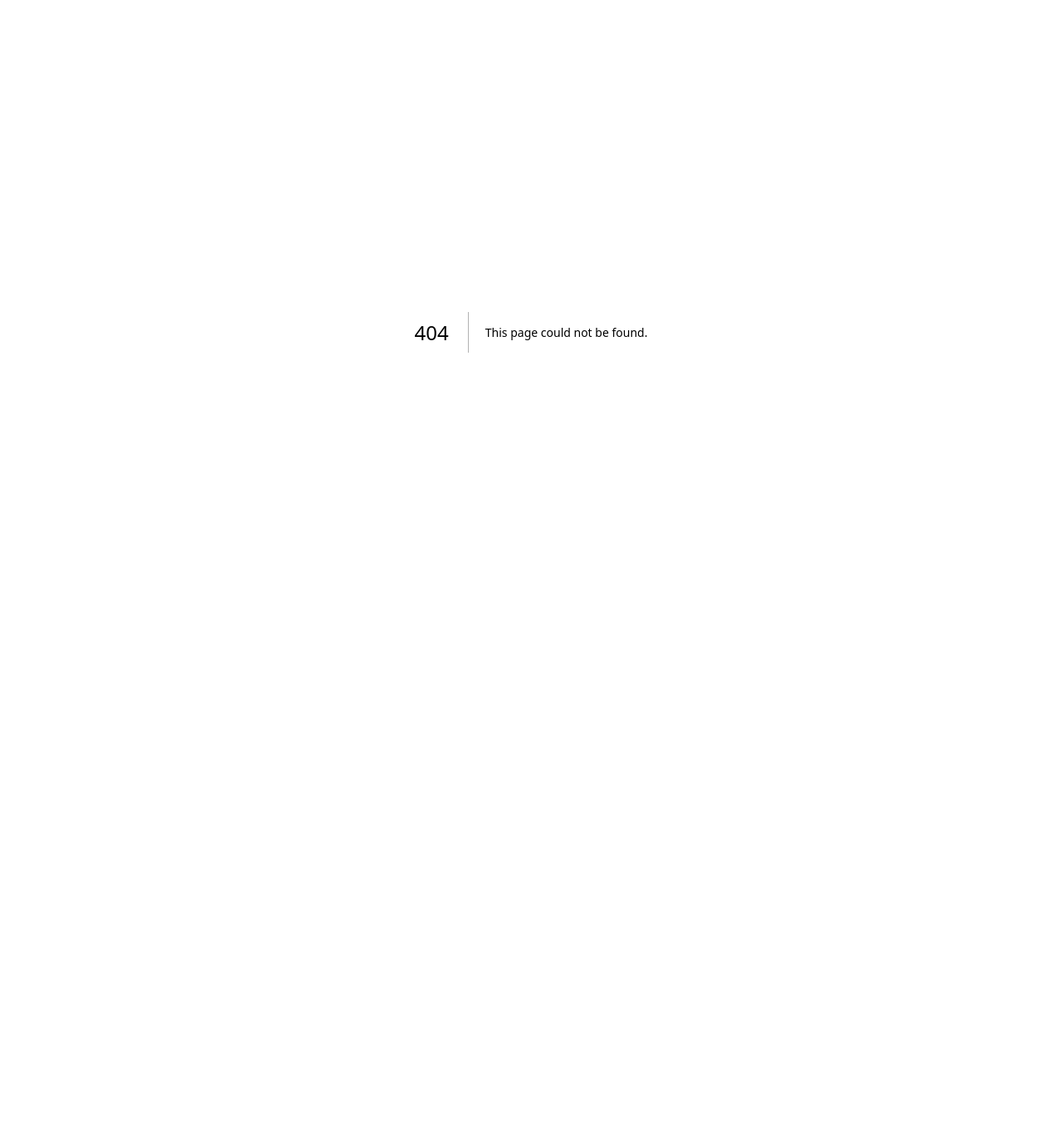
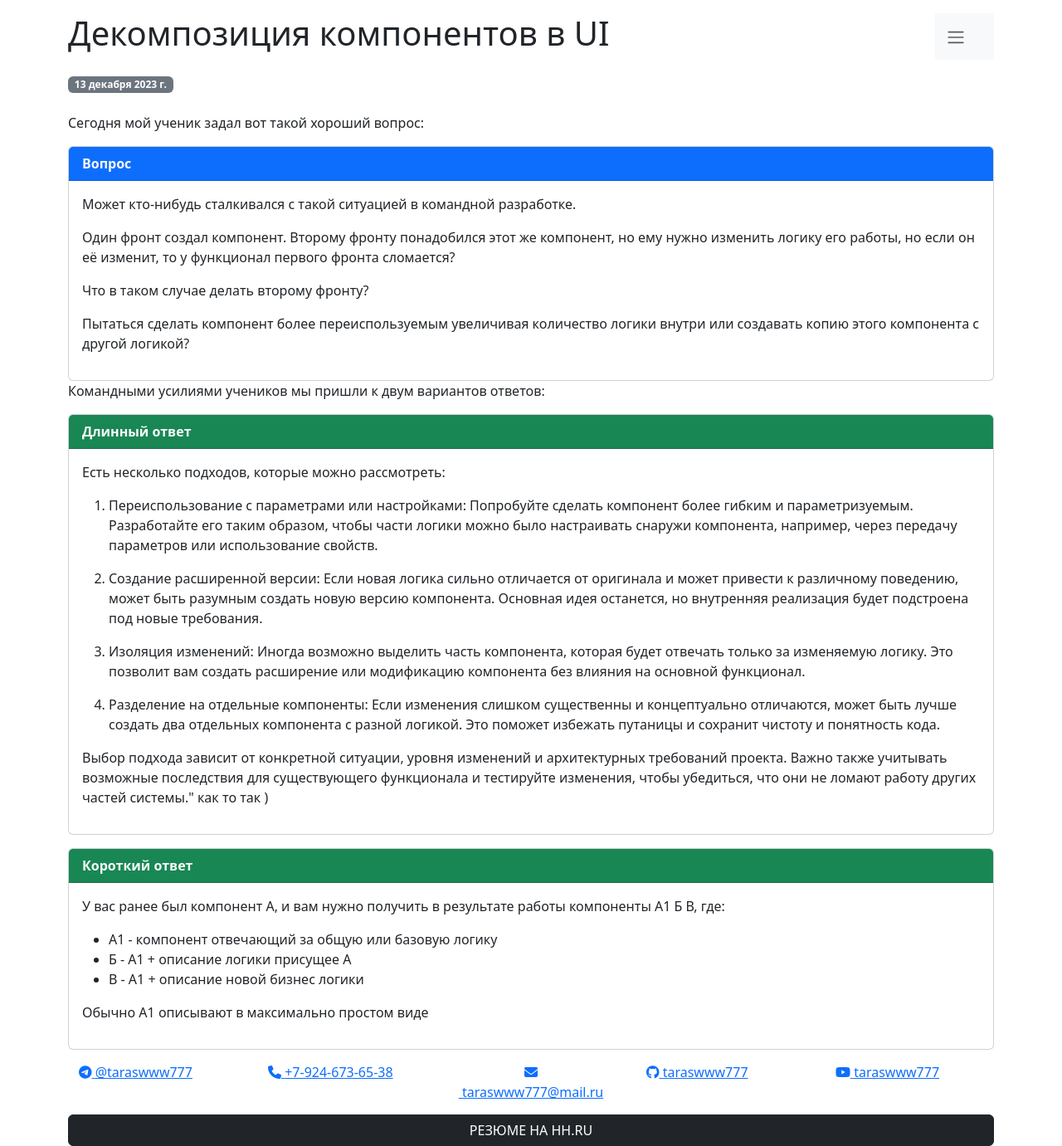
Before and after one commit to taraswww777/taraswww777.dev, a Next.js app: page /articles/2023-12-13-decomposition-of-components-in-ui in a window 1280 px wide. Before the commit this address had no page. Shown: the whole page at 83% size. Before the commit the page ends 800 px from the top, so only its background shows below. Built offline with nearby package versions, Linux system fonts and the light colour scheme.

Commit message:
add 2023-12-13-decomposition-of-components-in-ui.mdx

```diff
--- /dev/null
+++ b/src/components/mdx/Answer.tsx
@@ -0,0 +1,23 @@
+import {FC, PropsWithChildren, ReactNode} from 'react';
+
+interface AnswerProps {
+  title?: ReactNode,
+  className?: HTMLDivElement['className']
+}
+
+export const Answer: FC<PropsWithChildren<AnswerProps>> = ({
+  children,
+  title = 'Ответ',
+  className
+}) => {
+  return (
+    <div className={`card ${className}`}>
+      <div className="card-header bg-success text-light">
+        <strong className="card-title">{title}</strong>
+      </div>
+      <div className="card-body">
+        {children}
+      </div>
+    </div>
+  )
+}
--- /dev/null
+++ b/src/components/mdx/ArticleTemplate.tsx
@@ -0,0 +1,40 @@
+import {HeadTitle} from './HeadTitle';
+import {PageTemplates} from 'src/components/PageTemplates';
+import {titleWithSiteName} from 'src/utils/titleWithSiteName';
+import {FC, PropsWithChildren} from 'react';
+import {LOCALES} from 'src/constants/common';
+
+
+interface ArticleTemplateProps {
+  title: string;
+  pubdate: string;
+}
+
+function formatDate(dateString: string) {
+  const options: Intl.DateTimeFormatOptions = {
+    day: 'numeric',
+    month: 'long',
+    year: 'numeric'
+  };
+  const date = new Date(dateString);
+  return date.toLocaleDateString(LOCALES.ruRU, options);
+}
+
+export const ArticleTemplate: FC<PropsWithChildren<ArticleTemplateProps>> = ({
+  title,
+  children,
+  pubdate
+}) => {
+  return (
+    <PageTemplates header={<h1>{title}</h1>}>
+      <HeadTitle title={titleWithSiteName(title)} />
+      <article>
+        <time pubdate datetime={pubdate} className="badge bg-secondary mb-4">{formatDate(pubdate)}</time>
+
+        <div>
+          {children}
+        </div>
+      </article>
+    </PageTemplates>
+  );
+};
--- /dev/null
+++ b/src/components/mdx/PubDate.tsx
@@ -0,0 +1,7 @@
+import React from 'React';
+
+export const PubDate = () => {
+  return (
+    <time pubdate dateTime="2023-12-13" className="badge bg-secondary mb-4">13 Декабря 2023</time>
+  )
+}
--- /dev/null
+++ b/src/components/mdx/Question.tsx
@@ -0,0 +1,23 @@
+import {FC, PropsWithChildren, ReactNode} from 'react';
+
+interface QuestionProps {
+  title?: ReactNode,
+  className?: HTMLDivElement['className']
+}
+
+export const Question: FC<PropsWithChildren<QuestionProps>> = ({
+  children,
+  title = 'Вопрос',
+  className
+}) => {
+  return (
+    <div className={`card ${className}`}>
+      <div className="card-header bg-primary text-light">
+        <strong className="card-title">{title}</strong>
+      </div>
+      <div className="card-body">
+        {children}
+      </div>
+    </div>
+  )
+}
--- /dev/null
+++ b/src/components/mdx/index.ts
@@ -0,0 +1,5 @@
+export {Answer} from './Answer';
+export {Question} from './Question';
+export {ArticleTemplate} from './ArticleTemplate';
+export {HeadTitle} from './HeadTitle';
+export {PubDate} from './PubDate';
--- a/src/constants/common.tsx
+++ b/src/constants/common.tsx
@@ -1,2 +1,6 @@
 export const SITE_NAME = 'taraswww777.dev';
 export const EMPTY_SPACE = <>&nbsp;</>
+
+export enum LOCALES {
+  ruRU = 'ru-RU'
+}
--- /dev/null
+++ b/src/pages/articles/2023-12-13-decomposition-of-components-in-ui.mdx
@@ -0,0 +1,55 @@
+import {ArticleTemplate, Answer, Question} from 'src/components/mdx';
+
+<ArticleTemplate
+  pubdate={'2023-12-13'}
+  title={'Декомпозиция компонентов в UI'}
+>
+  Сегодня мой ученик задал вот такой хороший вопрос:
+
+  <Question>
+    Может кто-нибудь сталкивался с такой ситуацией в командной разработке.
+
+    Один фронт создал компонент.
+    Второму фронту понадобился этот же компонент, но ему нужно изменить логику его работы, но если он её изменит, то у функционал первого фронта
+    сломается?
+
+    Что в таком случае делать второму фронту?
+
+    Пытаться сделать компонент более переиспользуемым увеличивая количество логики внутри или создавать копию этого компонента с другой логикой?
+  </Question>
+
+  Командными усилиями учеников мы пришли к двум вариантов ответов:
+
+  <Answer title={'Длинный ответ'}>
+    Есть несколько подходов, которые можно рассмотреть:
+
+    1. Переиспользование с параметрами или настройками:
+    Попробуйте сделать компонент более гибким и параметризуемым. Разработайте его таким образом, чтобы части логики можно было настраивать снаружи
+    компонента, например, через передачу параметров или использование свойств.
+
+    2. Создание расширенной версии:
+    Если новая логика сильно отличается от оригинала и может привести к различному поведению, может быть разумным создать новую версию компонента.
+    Основная идея останется, но внутренняя реализация будет подстроена под новые требования.
+
+    3. Изоляция изменений:
+    Иногда возможно выделить часть компонента, которая будет отвечать только за изменяемую логику. Это позволит вам создать расширение или модификацию
+    компонента без влияния на основной функционал.
+
+    4. Разделение на отдельные компоненты:
+    Если изменения слишком существенны и концептуально отличаются, может быть лучше создать два отдельных компонента с разной логикой. Это поможет
+    избежать путаницы и сохранит чистоту и понятность кода.
+
+    Выбор подхода зависит от конкретной ситуации, уровня изменений и архитектурных требований проекта. Важно также учитывать возможные последствия для
+    существующего функционала и тестируйте изменения, чтобы убедиться, что они не ломают работу других частей системы." как то так )
+  </Answer>
+
+  <Answer title={'Короткий ответ'} className='mt-3'>
+    У вас ранее был компонент А, и вам нужно получить в результате работы компоненты А1 Б В, где:
+
+    - А1 - компонент отвечающий за общую или базовую логику
+    - Б - А1 + описание логики присущее А
+    - В - А1 + описание новой бизнес логики
+
+    Обычно А1 описывают в максимально простом виде
+  </Answer>
+</ArticleTemplate>
--- a/src/pages/articles/index.mdx
+++ b/src/pages/articles/index.mdx
@@ -8,8 +8,9 @@ import {VerticalNav} from '../../components/vertical-nav';
 <PageTemplates header={<h1>Статьи</h1>}>
   <VerticalNav
     items={{
+      '/articles/2023-12-13-decomposition-of-components-in-ui': 'Декомпозиция компонентов в UI',
+      '/articles/ts-as-const': 'TS. Какая польза от as const',
       '/articles/2023-frontend-conf-day-0': 'FrontendConf 2023 день 0',
-      '/articles/ts-as-const': 'TS. Какая польза от as const',
       //  '/articles/2023-frontend-conf-day-1': 'FrontendConf 2023 день 1',
       //  '/articles/2023-frontend-conf-day-2': 'FrontendConf 2023 день 2',
     }}
```
